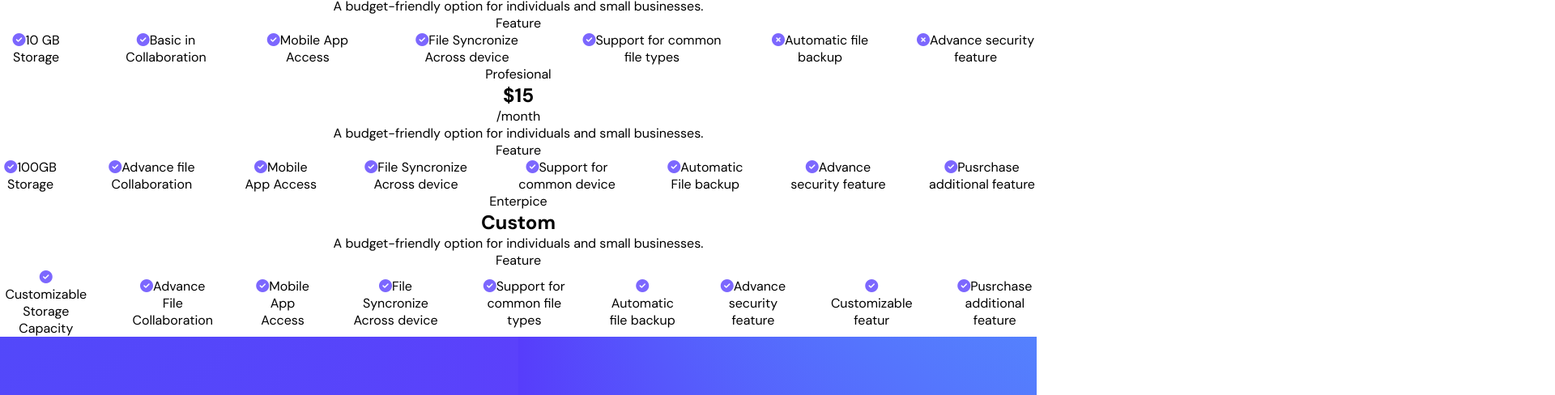
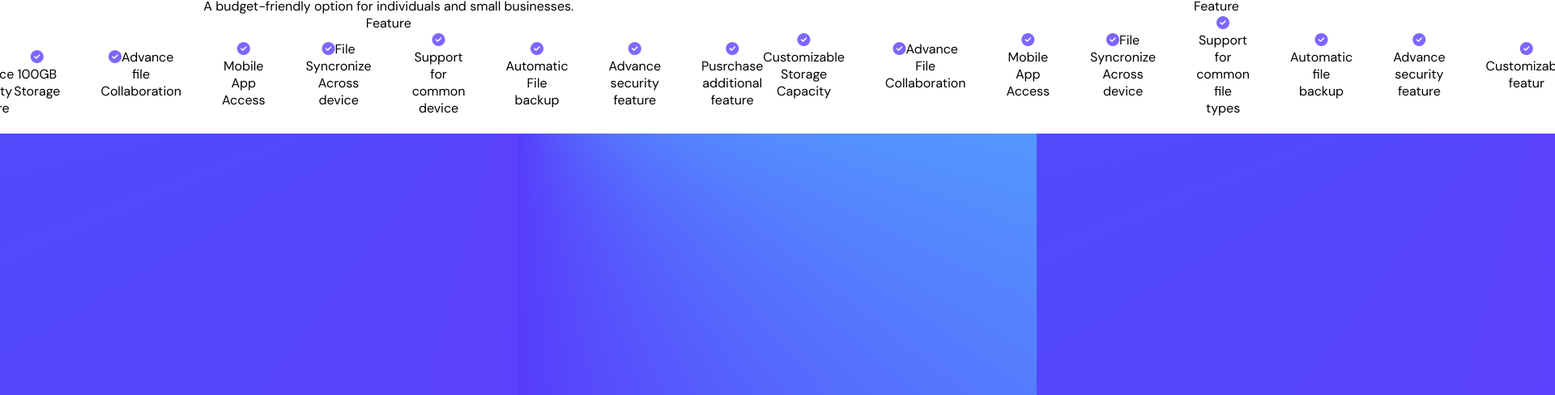
Before and after one commit to agisnarevaldo/priced, a website: page index.html in a window 1280 px wide. Shown: the part 370-858 px from the top of the page at 81% size, 1920 px wide, since content can reach past the window. Drawn offline with Linux system fonts and the light colour scheme.

Commit message:
styling the project part4

```diff
--- a/css/style.css
+++ b/css/style.css
@@ -74,7 +74,11 @@ main > h1 {
   line-height: 47px;
 }
 
-.card {
+main > section {
+  display: flex;
+}
+
+main section .card {
   background-color: white;
   color: black;
 }
--- a/index.html
+++ b/index.html
@@ -36,6 +36,7 @@
     <h1>Secure and Reliable Cloud Storage for Your Data</h1>
     <p>Scalable storage solutions for businesses of all sizes</p>
 
+    <section>
       <div class="card basic">
         <p class="mode">Basic</p>
         <h2 class="priced">$5</h2>
@@ -93,6 +94,8 @@
             <li><i class="icon fa-solid fa-circle-check"></i>Pusrchase additional feature</li>
           </ul>
         </div>
+    </section>
+
 
   </main>
 </body>
```
Lines whose indentation alone changed are shown as unchanged.
